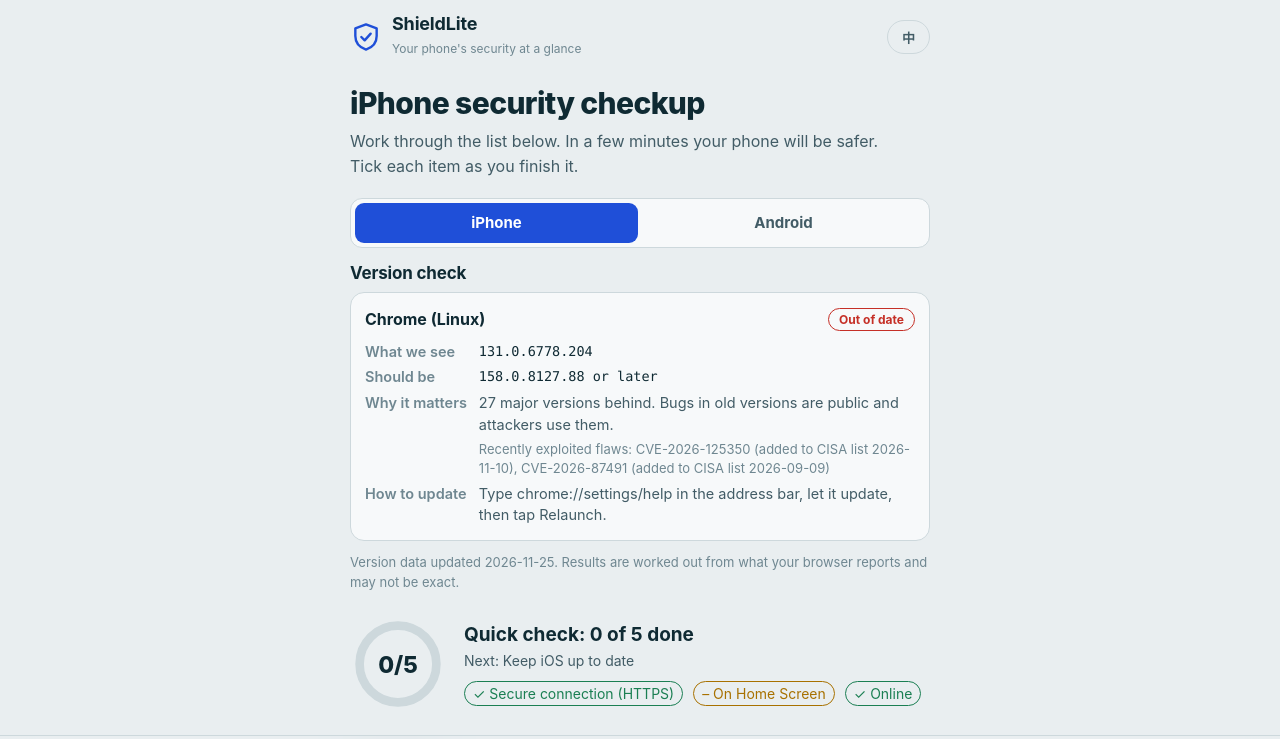
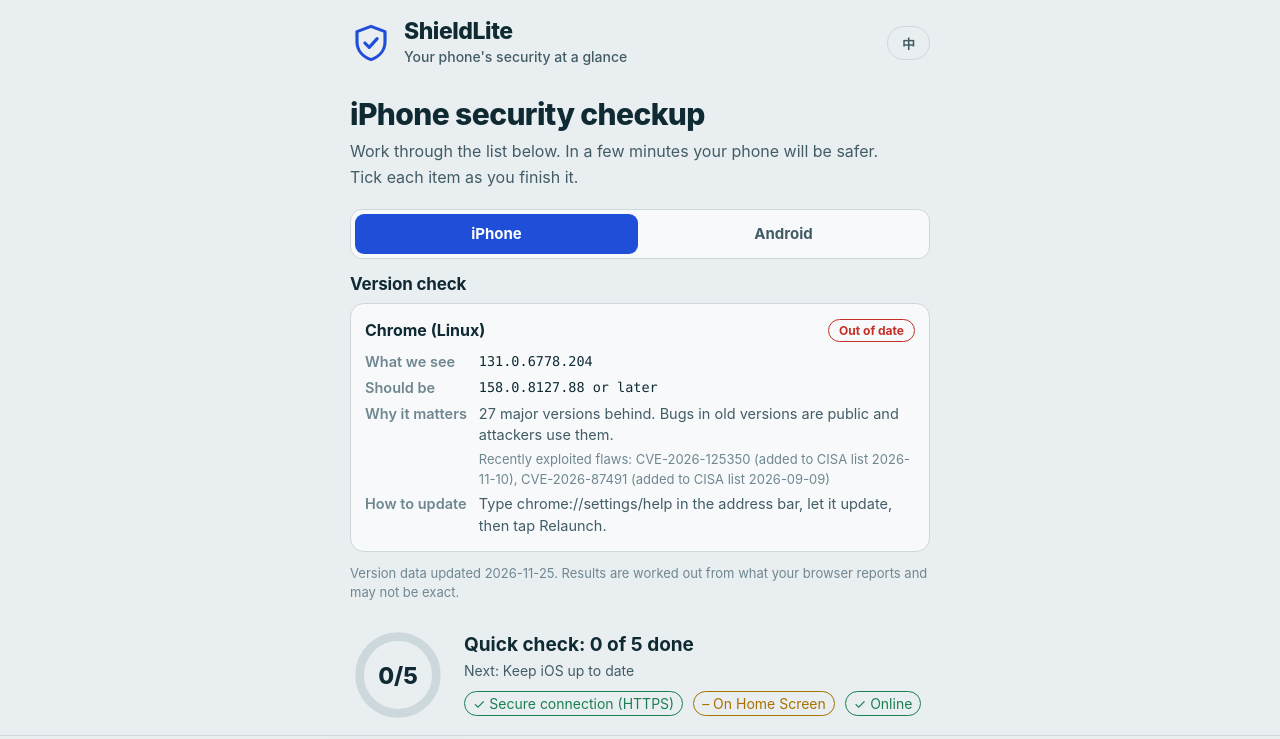
Before and after one commit to billionkmstudio/ShieldLite, a plain HTML site: page index.html in a window 1280 px wide. Shown: the top 739 px of the page. Drawn offline with Linux system fonts and the light colour scheme.

Commit message:
Header: larger, bolder brand name, logo and tagline
Co-Authored-By: Claude Opus 5.5 <noreply@anthropic.com>
Claude-Session: https://claude.ai/code/session_01YZd5mVARGCKEq49p2wH4VC

```diff
--- a/styles.css
+++ b/styles.css
@@ -48,11 +48,11 @@ body {
 
 /* ---------- chrome ---------- */
 .top, main, .install { max-width: 620px; margin-inline: auto; }
-.top { display: flex; align-items: center; justify-content: space-between; padding: 14px 20px 4px; }
-.brand { display: flex; gap: 10px; align-items: center; }
-.brand b { display: block; font-size: 18px; line-height: 1.15; letter-spacing: -.01em; }
-.brand small { color: var(--ink-3); font-size: 12px; }
-.logo { width: 32px; height: 32px; fill: none; stroke: var(--action); stroke-width: 1.8; stroke-linecap: round; stroke-linejoin: round; }
+.top { display: flex; align-items: center; justify-content: space-between; gap: 12px; padding: 18px 20px 6px; }
+.brand { display: flex; gap: 12px; align-items: center; }
+.brand b { display: block; font-size: 23px; font-weight: 800; line-height: 1.15; letter-spacing: -.02em; }
+.brand small { display: block; margin-top: 2px; color: var(--ink-2); font-size: 14px; font-weight: 500; }
+.logo { width: 42px; height: 42px; flex: none; fill: none; stroke: var(--action); stroke-width: 1.8; stroke-linecap: round; stroke-linejoin: round; }
 .pill {
   font: 600 13px var(--font); color: var(--ink-2); background: transparent;
   border: 1px solid var(--line); border-radius: 999px; padding: 6px 14px; min-height: 34px;
```
